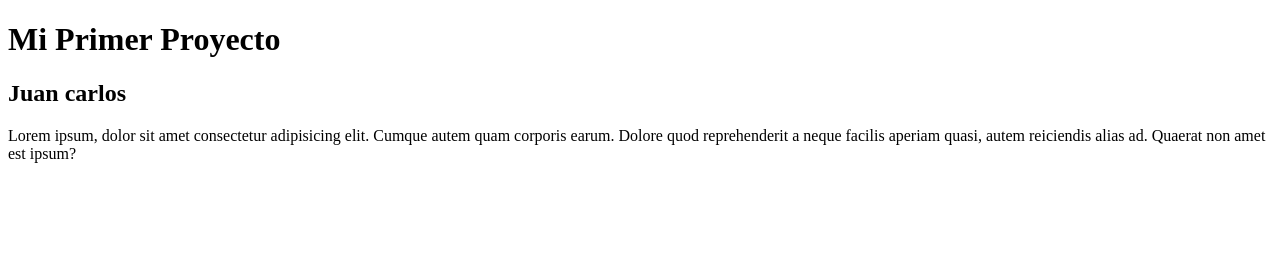
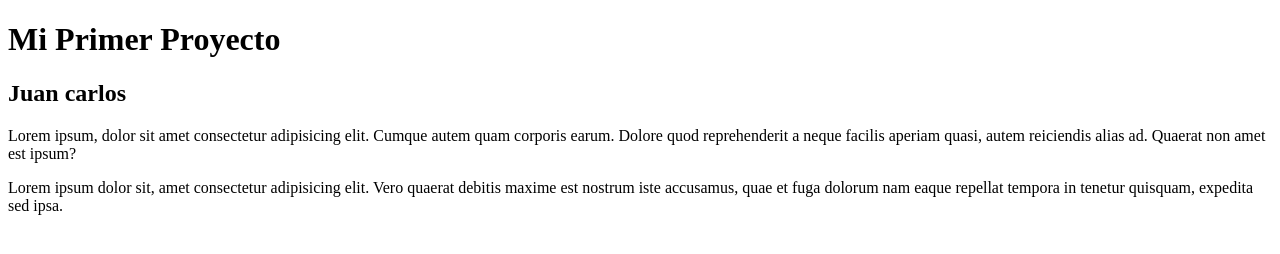
Before and after one commit to Carlos-120/repositorio-de-prueba, a plain HTML site: page index.html in a window 1280 px wide. Drawn offline with Linux system fonts and the light colour scheme.

Commit message:
Agregando un nuevo parrafo

```diff
--- a/index.html
+++ b/index.html
@@ -14,9 +14,17 @@
     <main>
         <h2>Juan carlos</h2>
         <section>
-            Lorem ipsum, dolor sit amet consectetur adipisicing elit. Cumque autem quam corporis earum. Dolore quod
-            reprehenderit a neque facilis aperiam quasi, autem reiciendis alias ad. Quaerat non amet est ipsum?
+            <p>
+                Lorem ipsum, dolor sit amet consectetur adipisicing elit. Cumque autem quam corporis earum. Dolore quod
+                reprehenderit a neque facilis aperiam quasi, autem reiciendis alias ad. Quaerat non amet est ipsum?
+            </p>
+            <p>
+                Lorem ipsum dolor sit, amet consectetur adipisicing elit. Vero quaerat debitis maxime est nostrum iste
+                accusamus, quae et fuga dolorum nam eaque repellat tempora in tenetur quisquam, expedita sed ipsa.
+            </p>
+
         </section>
+
     </main>
 </body>
 
```
